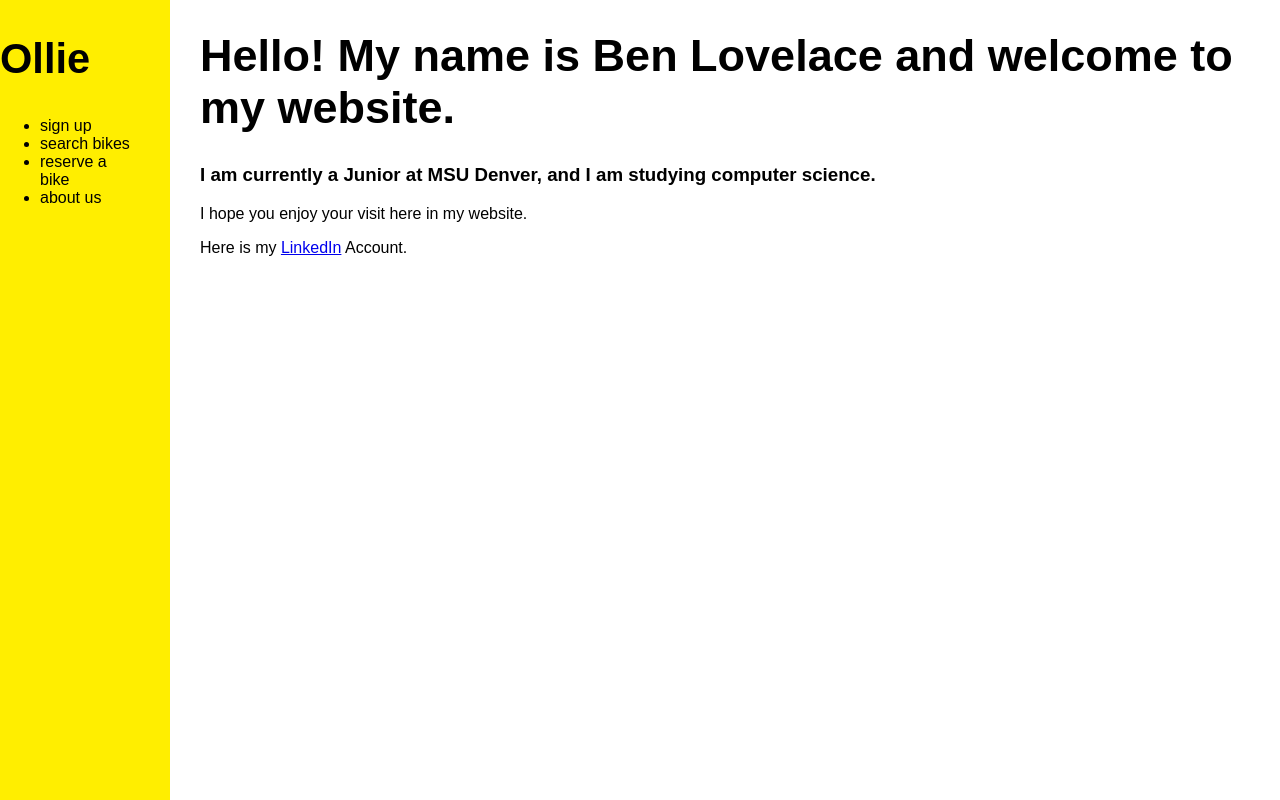
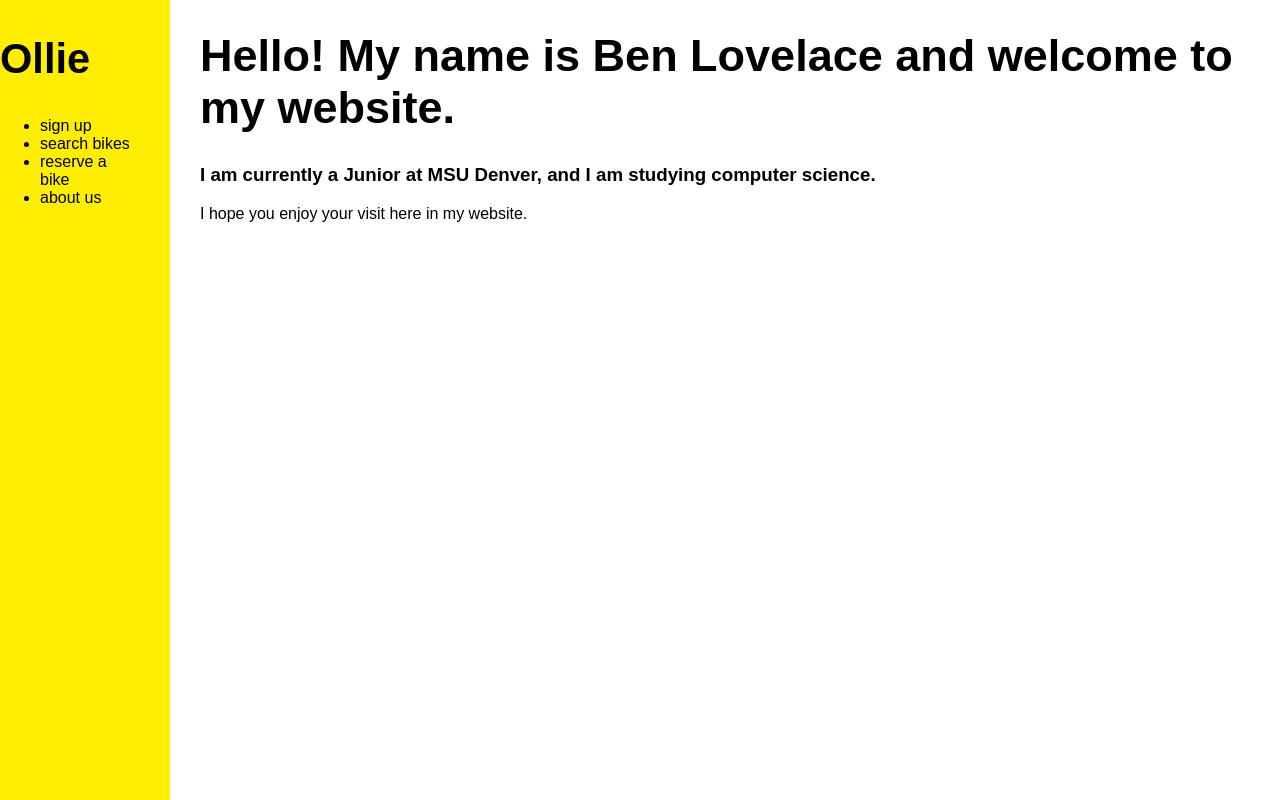
Before and after one commit to LovelaceB/LovelaceB.github.io, a plain HTML site: page index.html in a window 1280 px wide. Shown: the top 800 px of the page. Drawn offline with Linux system fonts and the light colour scheme.

Commit message:
Trying to get it published

```diff
--- a/index.html
+++ b/index.html
@@ -21,7 +21,7 @@
   <h1> Hello! My name is Ben Lovelace and welcome to my website.</h1>
   <h3> I am currently a Junior at MSU Denver, and I am studying computer science. </h3>
   <p> I hope you enjoy your visit here in my website. </p>
-  <p> Here is my <a href="https://www.linkedin.com/in/benjamin-lovelace-a5359612b/">LinkedIn</a> Account.</p>
+  <!-- <p> Here is my <a href="https://www.linkedin.com/in/benjamin-lovelace-a5359612b/">LinkedIn</a> Account.</p> -->
 
     </div>
   </div>
```
